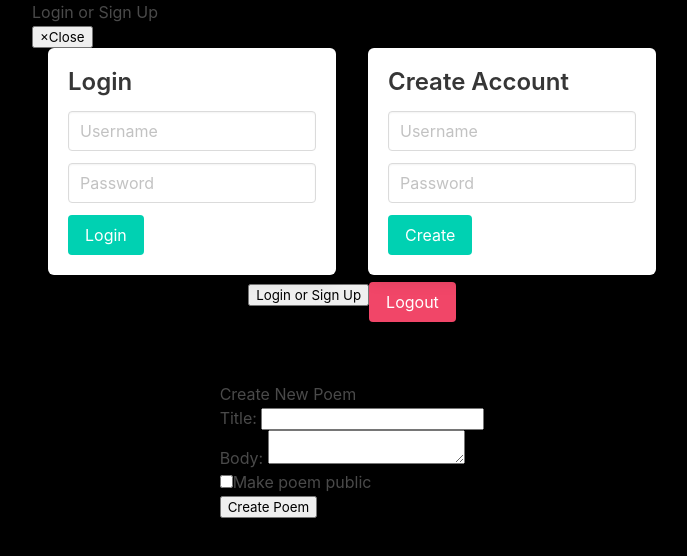
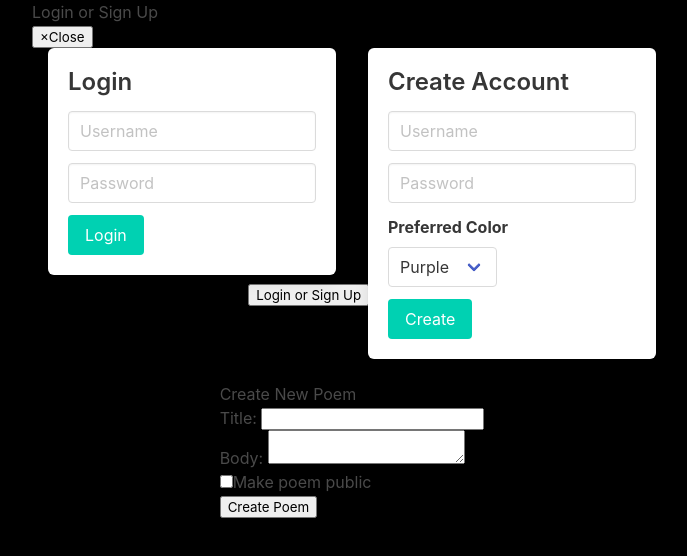
Before and after one commit to comp426-dead-poets-society/comp426-devetry, a React (Create React App) app in the folder devetry/: page /submit in a window 1280 px wide. Both pictures are taken after a click on the button "Login or Sign Up". Shown: the top 556 px of the page, without its empty margins (288-975 px from the left). Built offline with nearby package versions, Linux system fonts and the light colour scheme; no server answers.

Commit message:
extra user data

```diff
--- a/devetry/src/api/accountAPI.js
+++ b/devetry/src/api/accountAPI.js
@@ -14,9 +14,9 @@ export async function login({name, pass}) {
   }
 }
 
-export async function createAccount({name, pass}) {
+export async function createAccount(data) {
   try {
-    await axios.post(`/create`, {name, pass});
+    await axios.post(`/create`, data);
     return true;
   } catch (error) {
     return false;
--- a/devetry/src/components/CreateAccount.js
+++ b/devetry/src/components/CreateAccount.js
@@ -1,5 +1,5 @@
-import React from 'react';
-import {createAccount} from "../api/accountAPI";
+import React, {useState} from 'react';
+import { createAccount } from "../api/accountAPI";
 
 function CreateAccount() {
   return (
@@ -9,15 +9,49 @@ function CreateAccount() {
         e.preventDefault();
         const name = e.target.name.value;
         const pass = e.target.pass.value;
-        await createAccount({name, pass});
+        let color;
+        switch(e.target.color.selectedIndex) {
+          case 0:
+            color = "#BA55D3"
+            break;
+          case 1:
+            color = "#B0C4DE";
+            break;
+          case 2:
+            color = "#778899"
+            break;
+          case 4:
+            color = "#FF8C00"
+            break;
+          case 3:
+            color = "#F08080"
+            break;
+        }
+        let data = { "name":name, "pass":pass, "data":{"color":color} }
+        await createAccount(data);
+        window.location.reload();
       }}>
         <div className="field">
-          <input className="input" placeholder="Username" type="text" name="name"/>
+          <input className="input" placeholder="Username" type="text" name="name" />
         </div>
         <div className="field">
-          <input className="input" placeholder="Password" type="password" name="pass"/>
+          <input className="input" placeholder="Password" type="password" name="pass" />
         </div>
-        <input className="button is-primary" type="submit" value={"Create"}/>
+        <div className="field">
+          <label class="label">Preferred Color</label>
+          <div class="control">
+            <div class="select">
+              <select name="color">
+                <option value="1">Purple</option>
+                <option value="2">Blue</option>
+                <option value="3">Gray</option>
+                <option value="4">Pink</option>
+                <option value="5">Orange</option>
+              </select>
+            </div>
+          </div>
+        </div>
+        <input className="button is-primary" type="submit" value={"Create"} />
       </form>
     </div>
   );
--- a/devetry/src/config/Axios.js
+++ b/devetry/src/config/Axios.js
@@ -5,7 +5,7 @@ export const baseURL = 'http://localhost:3001';
 
 export const getAxiosInstance = function (middlePath = '') {
   return axios.create({
-    headers: {Authorization: `Bearer ${getToken()}`},
+    headers: {"Authorization": `Bearer ${getToken()}`},
     baseURL: `${baseURL}${middlePath}`
   });
 };
```
Also changed, not shown: 1 other file (tests, documents, lock files or other folders).
